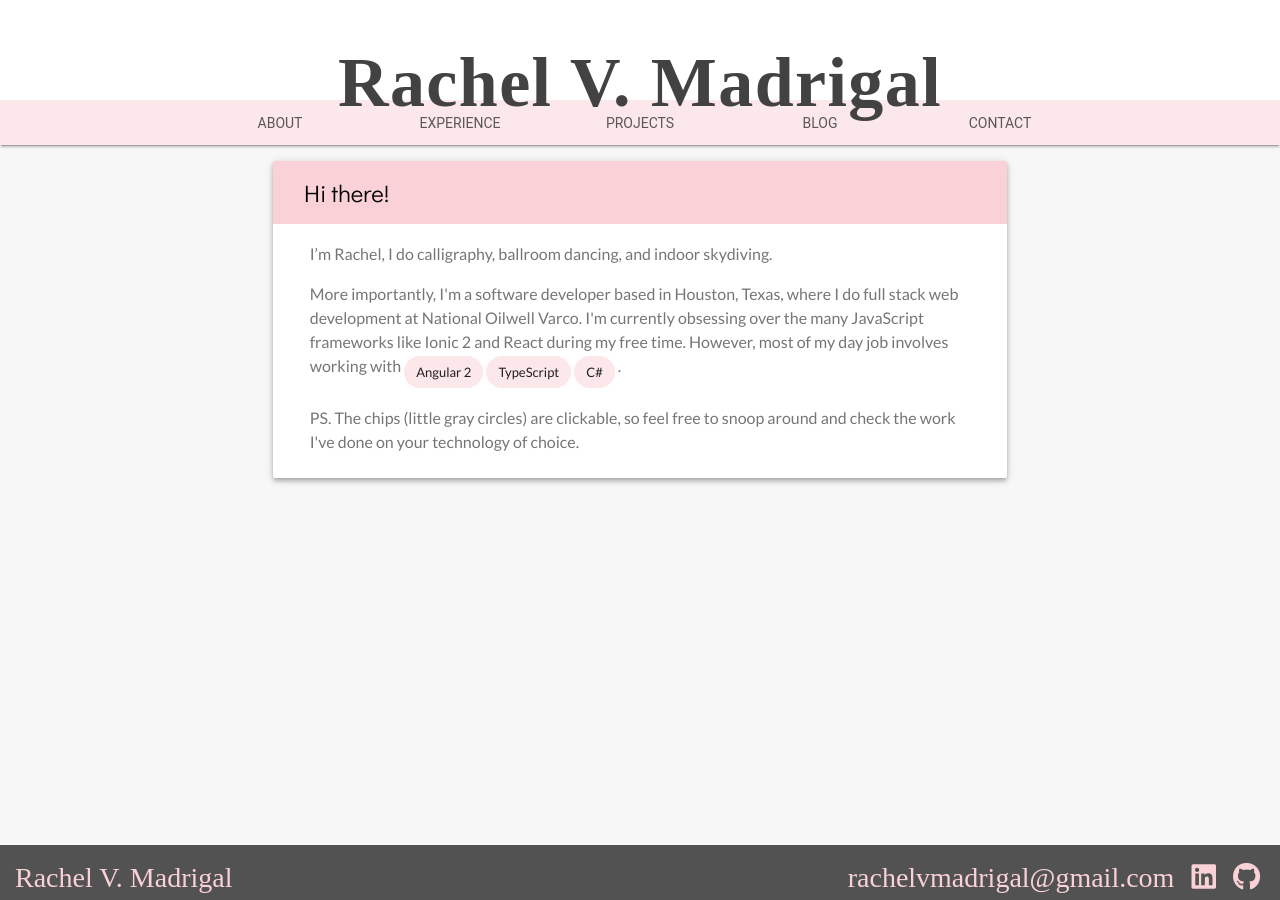
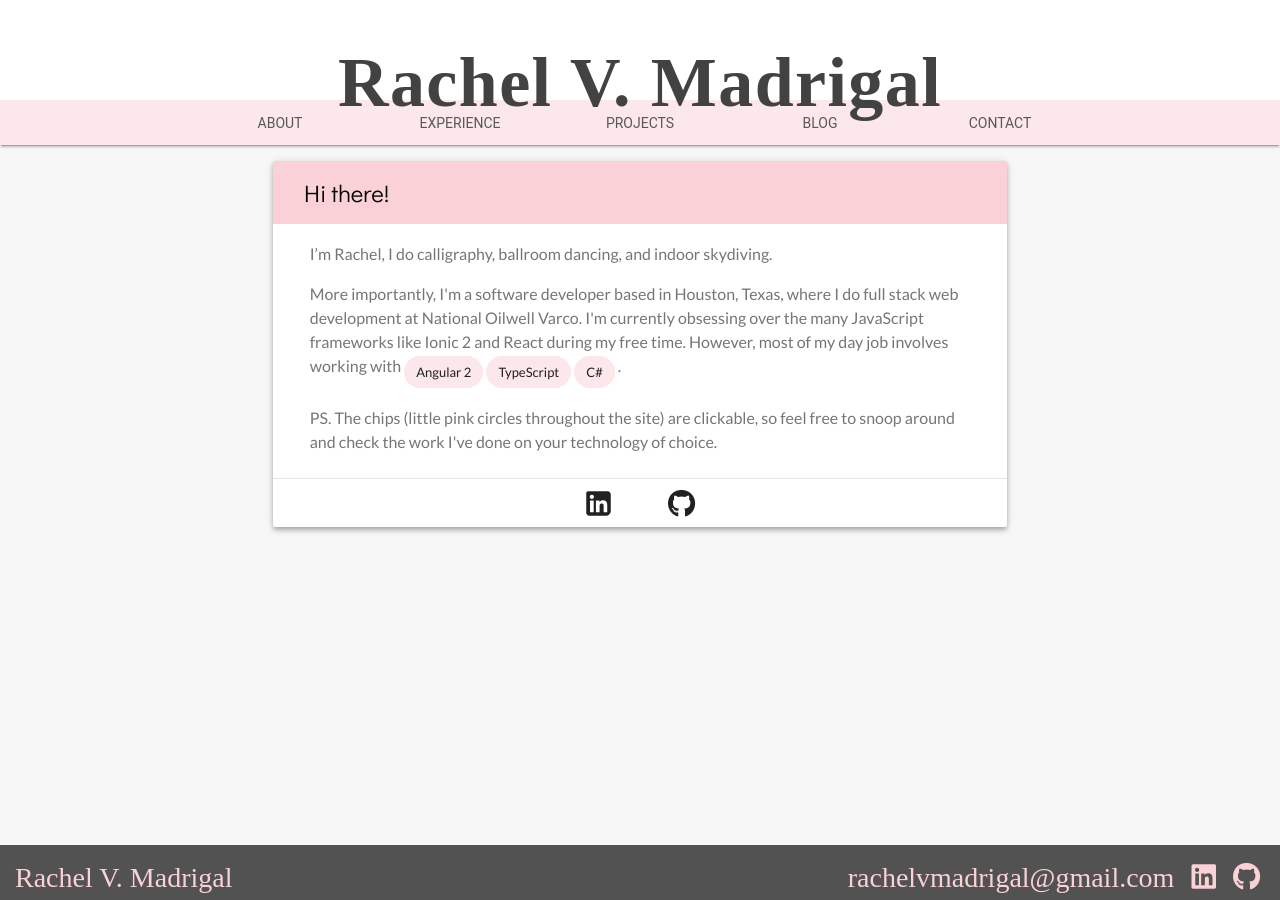
Before and after one commit to rachelmad/rachelmad.github.io, a Jekyll site: the page built from index.html, in a window 1280 px wide. Built offline with Jekyll 4.4.1, drawn with Linux system fonts in a browser that asks for light colours; nearby versions of some CDN libraries; some web fonts are replaced.

Commit message:
Added links to front page

```diff
--- a/css/styles.css
+++ b/css/styles.css
@@ -135,6 +135,10 @@ footer {
     margin-bottom: 7px;
 }
 
+.icon-margin {
+    margin-top: 3px;
+}
+
 /*--------------- Text ---------------*/
 a {
     text-decoration: none;
@@ -267,6 +271,10 @@ code {
     margin: 0 5px;
 }
 
+.margin-side-large {
+    margin: 0 24px;
+}
+
 /*--------------- Unused (but may be useful in the future) ---------------*/
 .portfolio-navigation-row .is-active {
     position: relative;
--- a/index.html
+++ b/index.html
@@ -1,8 +1,13 @@
 ---
-layout: large_card
+layout: default
 title: "Hi there!"
 ---
 
+<div class="mdl-cell mdl-cell--10-col mdl-cell--1-offset mdl-card mdl-shadow--4dp">
+    <div class="mdl-card__title">
+        <div class="card-title"> {{ page.title }} </div>
+    </div>
+    <div class="mdl-grid mdl-card__supporting-text">
         <div class="padding-top">
             <p>
                 I’m Rachel, I do calligraphy, ballroom dancing, and indoor skydiving.
@@ -16,6 +21,12 @@ title: "Hi there!"
                 .
             </p>
             <p>
-    	PS. The chips (little gray circles) are clickable, so feel free to snoop around and check the work I've done on your technology of choice.
+                PS. The chips (little pink circles throughout the site) are clickable, so feel free to snoop around and check the work I've done on your technology of choice.
             </p>
         </div>
+    </div>
+    <div class="mdl-card__actions mdl-card--border center-text">
+        <a href="https://www.linkedin.com/in/rachelvmadrigal" class="mdl-button mdl-js-button mdl-js-ripple-effect mdl-button--icon margin-side-large"><i class="fa fa-linkedin-square icon-button icon-margin" aria-hidden="true"></i></a>
+        <a href="https://github.com/rachelmad" class="mdl-button mdl-js-button mdl-js-ripple-effect mdl-button--icon margin-side-large"><i class="fa fa-github icon-button icon-margin" aria-hidden="true"></i></a>
+    </div>
+</div>
--- a/projects/index.html
+++ b/projects/index.html
@@ -30,9 +30,9 @@ layout: default
 
     {% if post.link %}
         <div class="mdl-card__actions mdl-card--border center-text">
-            <a class="mdl-button mdl-js-button mdl-js-ripple-effect" href={{ post.link }}>
+            <a class="mdl-button mdl-js-button mdl-js-ripple-effect mdl-button--icon" href={{ post.link }}>
                 {% if post.link_name == "Github" %}
-                    <i class="fa fa-github icon-button fa-2x" aria-hidden="true"></i>
+                    <i class="fa fa-github icon-button icon-margin" aria-hidden="true"></i>
                 {% else %}
                     {{ post.link_name }}
                 {% endif %}
```
Lines whose indentation alone changed are shown as unchanged.
